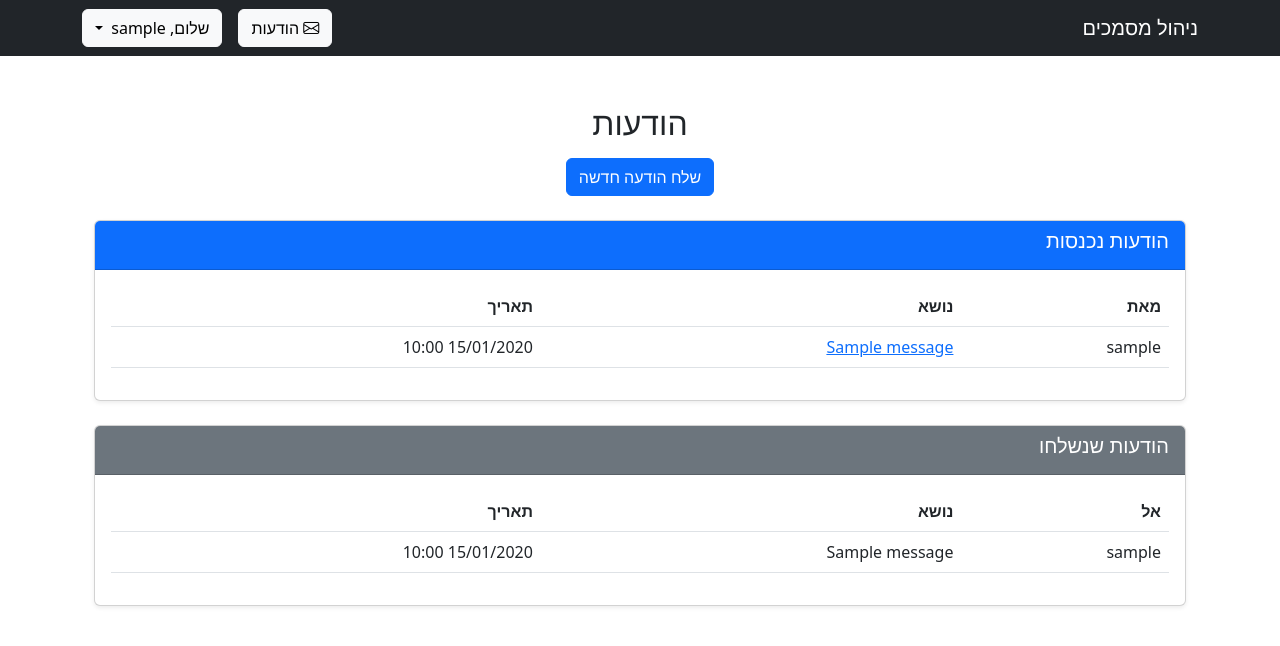
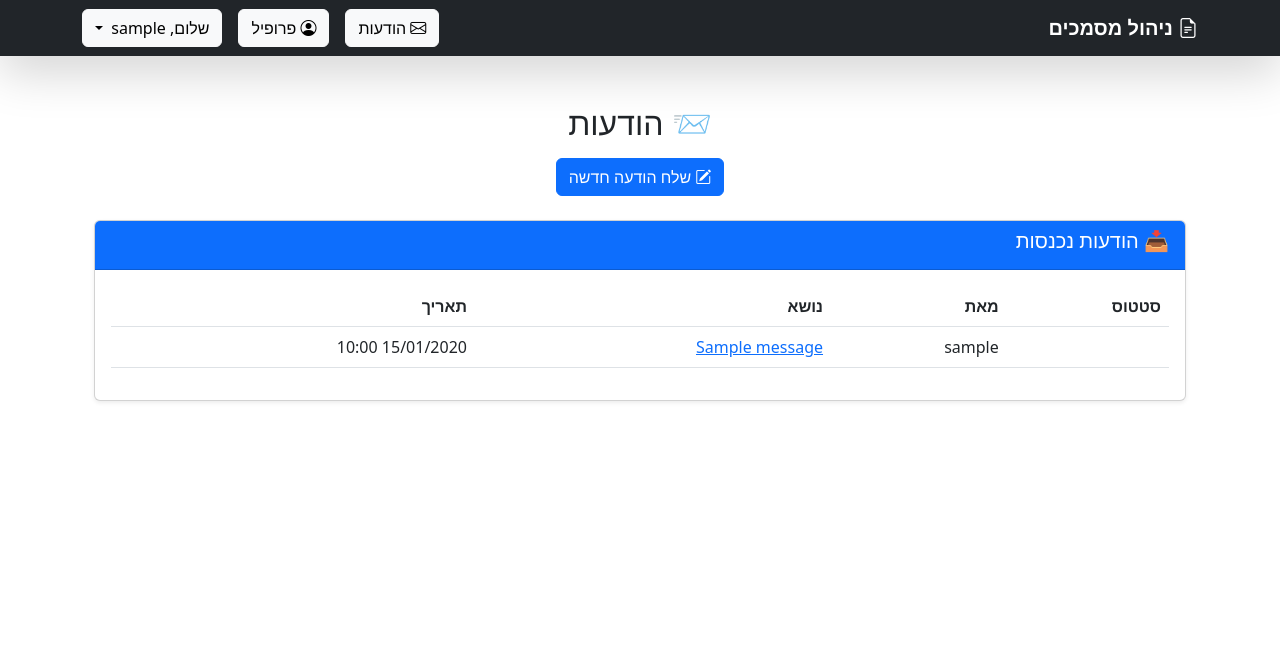
Before and after one commit to lidorbraun/miluimproject, a Flask app: page /messages in a window 1280 px wide. Shown: the top 646 px of the page. Run offline with Flask 3, Linux system fonts and the light colour scheme; a user stored in the database is signed in; tables that the repository leaves empty hold one stand-in row (values such as "Sample post").

Commit message:
Improved design!!!

```diff
--- a/routes.py
+++ b/routes.py
@@ -325,3 +325,9 @@ def request_history():
         Document.uploaded_at.desc()).all()
 
     return render_template("request_history.html", documents=reviewed_documents)
+
+
+@app.route("/profile")
+@login_required
+def profile():
+    return render_template("profile.html", user=current_user)
--- a/templates/base.html
+++ b/templates/base.html
@@ -9,28 +9,41 @@
     <link rel="stylesheet" href="https://cdn.jsdelivr.net/npm/bootstrap-icons/font/bootstrap-icons.css">
 </head>
 <body>
-    <nav class="navbar navbar-expand-lg navbar-dark bg-dark">
+    <nav class="navbar navbar-expand-lg navbar-dark bg-dark shadow-lg">
     <div class="container">
-            <a class="navbar-brand" href="{{ url_for('dashboard') }}">ניהול מסמכים</a>
+        <!-- Brand (Home/Dashboard) -->
+        <a class="navbar-brand fw-bold" href="{{ url_for('dashboard') }}">
+            <i class="bi bi-file-earmark-text"></i> ניהול מסמכים
+        </a>
 
+        <!-- Navbar Items (Aligned to Right) -->
         <div class="collapse navbar-collapse justify-content-end">
             {% if current_user.is_authenticated %}
+                <!-- Messages Button -->
                 <a href="{{ url_for('messages') }}" class="btn btn-light me-3">
                     <i class="bi bi-envelope"></i> הודעות
                 </a>
 
+                <!-- Reports Button (Only for Reviewers) -->
                 {% if current_user.role == "Reviewer" %}
                     <a href="{{ url_for('reports') }}" class="btn btn-light me-3">
                         <i class="bi bi-bar-chart"></i> דוחות
                     </a>
                 {% endif %}
 
-        {% if current_user.is_authenticated and current_user.role == "Lecturer" %}
+                <!-- Request History (Only for Lecturers) -->
+                {% if current_user.role == "Lecturer" %}
                     <a href="{{ url_for('request_history') }}" class="btn btn-light me-3">
                         <i class="bi bi-clock-history"></i> היסטוריית בקשות
                     </a>
                 {% endif %}
 
+                <!-- Profile Button -->
+                <a href="{{ url_for('profile') }}" class="btn btn-light me-3">
+                    <i class="bi bi-person-circle"></i> פרופיל
+                </a>
+
+                <!-- Dropdown Menu for Logout & Password Update -->
                 <div class="dropdown">
                     <button class="btn btn-light dropdown-toggle" type="button" data-bs-toggle="dropdown">
                         שלום, {{ current_user.username }}
@@ -45,12 +58,13 @@
                     </ul>
                 </div>
             {% else %}
+                <!-- Login Button for Guests -->
                 <a href="{{ url_for('login') }}" class="btn btn-primary">התחבר</a>
             {% endif %}
         </div>
-
     </div>
 </nav>
+
 
     <div class="container mt-4">
         {% block content %}{% endblock %}
--- a/templates/messages.html
+++ b/templates/messages.html
@@ -4,19 +4,22 @@
 
 {% block content %}
 <div class="container mt-5">
-    <h2 class="text-center">הודעות</h2>
+    <h2 class="text-center">📨 הודעות</h2>
     <div class="text-center mt-3">
-        <a href="{{ url_for('send_message') }}" class="btn btn-primary">שלח הודעה חדשה</a>
+        <a href="{{ url_for('send_message') }}" class="btn btn-primary">
+            <i class="bi bi-pencil-square"></i> שלח הודעה חדשה
+        </a>
     </div>
 
     <div class="card mt-4 shadow-sm">
         <div class="card-header bg-primary text-white">
-            <h5>הודעות נכנסות</h5>
+            <h5>📥 הודעות נכנסות</h5>
         </div>
         <div class="card-body">
             <table class="table">
                 <thead>
                     <tr>
+                        <th>סטטוס</th>
                         <th>מאת</th>
                         <th>נושא</th>
                         <th>תאריך</th>
@@ -25,6 +28,11 @@
                 <tbody>
                     {% for msg in received_messages %}
                     <tr>
+                        <td>
+                            {% if not msg.read %}
+                                <span class="badge bg-warning">חדש</span>
+                            {% endif %}
+                        </td>
                         <td>{{ msg.sender.username }}</td>
                         <td>
                             <a href="{{ url_for('view_message', message_id=msg.id) }}">
@@ -34,39 +42,12 @@
                         <td>{{ msg.sent_at.strftime('%d/%m/%Y %H:%M') }}</td>
                     </tr>
                     {% else %}
-                    <tr><td colspan="3" class="text-center text-muted">אין הודעות נכנסות</td></tr>
-                    {% endfor %}
-                </tbody>
-            </table>
-        </div>
-    </div>
-
-    <div class="card mt-4 shadow-sm">
-        <div class="card-header bg-secondary text-white">
-            <h5>הודעות שנשלחו</h5>
-        </div>
-        <div class="card-body">
-            <table class="table">
-                <thead>
-                    <tr>
-                        <th>אל</th>
-                        <th>נושא</th>
-                        <th>תאריך</th>
-                    </tr>
-                </thead>
-                <tbody>
-                    {% for msg in sent_messages %}
-                    <tr>
-                        <td>{{ msg.receiver.username }}</td>
-                        <td>{{ msg.subject }}</td>
-                        <td>{{ msg.sent_at.strftime('%d/%m/%Y %H:%M') }}</td>
-                    </tr>
-                    {% else %}
-                    <tr><td colspan="3" class="text-center text-muted">אין הודעות שנשלחו</td></tr>
+                    <tr><td colspan="4" class="text-center text-muted">אין הודעות</td></tr>
                     {% endfor %}
                 </tbody>
             </table>
         </div>
     </div>
 </div>
+
 {% endblock %}
```
Also changed, not shown: templates/profile.html (added, +17 -0 lines), 1 other file. Lines whose indentation alone changed are shown as unchanged.
